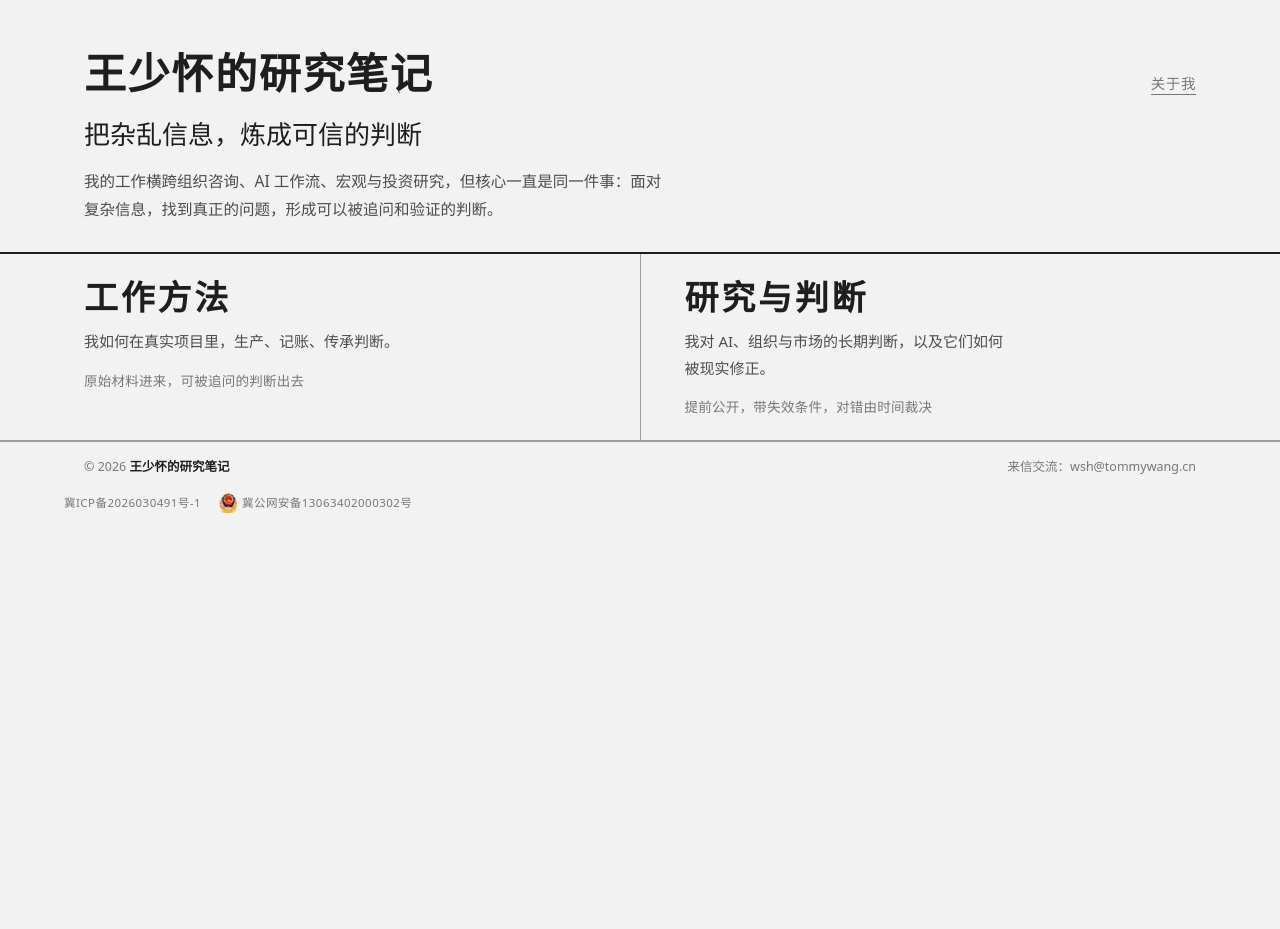
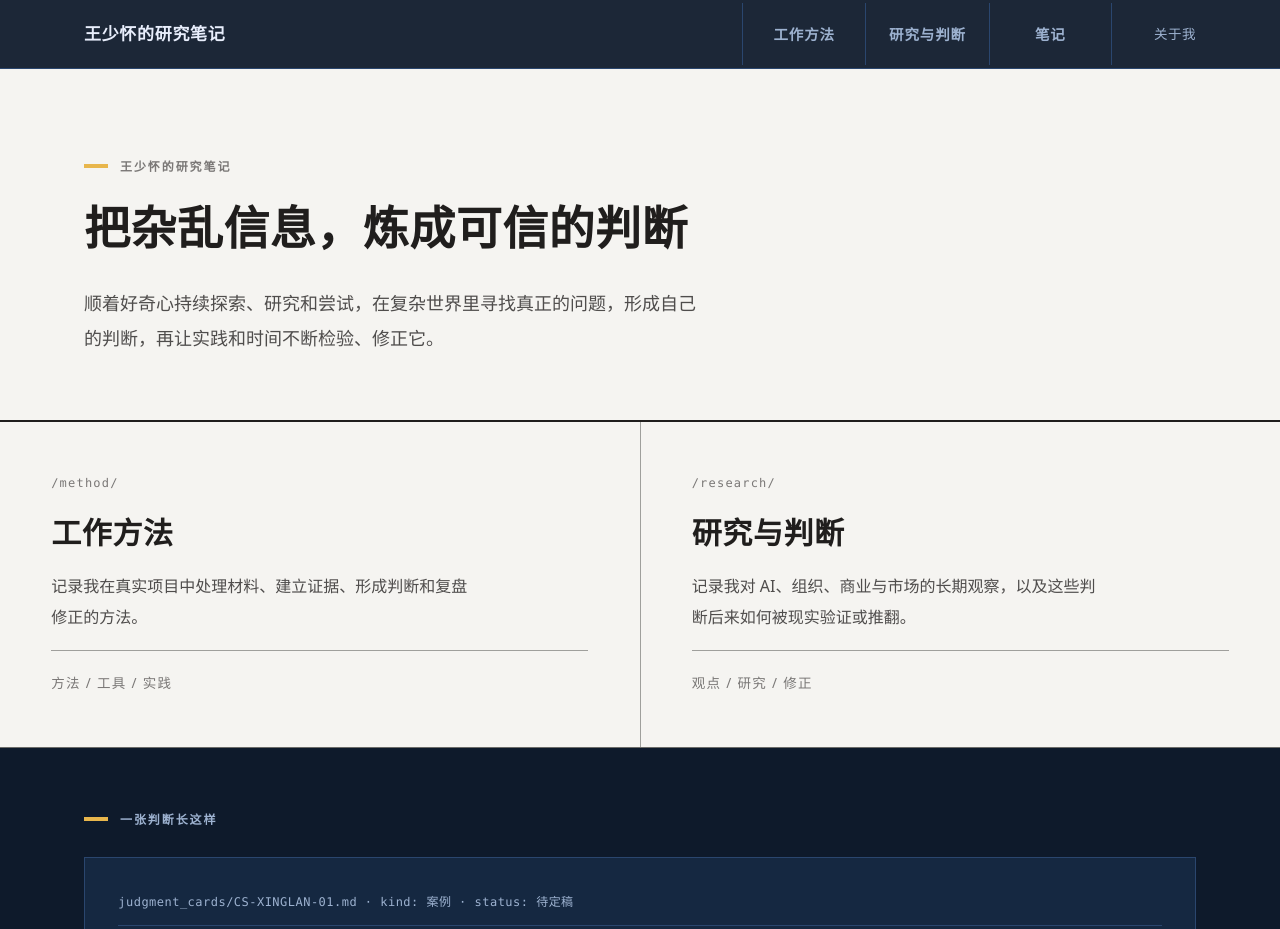
Before and after one commit to tommy-wangbot/tommywang.cn, an Astro site in the folder site/: page / in a window 1280 px wide. Shown: the top 929 px of the page. Before the commit the page ends 800 px from the top, so only its background shows below. Built offline with nearby package versions, Linux system fonts and the light colour scheme; Astro itself is replaced by a stand-in of ours.

Commit message:
第一批落地：设计层1a（字号阶梯/暖纸底/弃宋体）+ 首页2a（判断卡上首页）+ IA 1b（导航三栏目，新建/notes/索引）

```diff
--- a/site/src/components/SiteFooter.astro
+++ b/site/src/components/SiteFooter.astro
@@ -11,14 +11,12 @@ const year = new Date().getFullYear();
 
 <footer class="site-footer" style={seamless ? 'border-top: 0;' : undefined}>
   <div class="foot-main">
-    <span>© {year} <b>{SITE.name}</b></span>
-    <span>来信交流：<a href={`mailto:${SITE.email}`}>{SITE.email}</a></span>
-  </div>
-  <div class="icp">
+    <span>© {year} 王少怀</span>
+    <a href={`mailto:${SITE.email}`}>{SITE.email}</a>
     <a href="https://beian.miit.gov.cn" target="_blank" rel="noopener">{SITE.icp}</a>
-    <span class="mps">
-      <img src="/gongan-beian.png" width="18" height="20" alt="公安备案图标" />
-      <a href={SITE.mpsUrl} rel="noreferrer" target="_blank">{SITE.mps}</a>
-    </span>
+    <a class="mps" href={SITE.mpsUrl} target="_blank" rel="noreferrer">
+      <img src="/gongan-beian.png" width="14" height="14" alt="" />
+      {SITE.mps}
+    </a>
   </div>
 </footer>
--- a/site/src/components/SiteHeader.astro
+++ b/site/src/components/SiteHeader.astro
@@ -1,13 +1,17 @@
 ---
 import { SITE } from '../data/site';
 interface Props {
-  /** 当前所在栏目：method | research | about | undefined */
-  active?: 'method' | 'research' | 'about';
+  /** 当前所在栏目：method | research | notes | about | undefined */
+  active?: 'method' | 'research' | 'notes' | 'about';
 }
 const { active } = Astro.props;
-const keyOf = (href: string) => (href.startsWith('/method') ? 'method' : 'research');
+const keyOf = (href: string) => {
+  if (href.startsWith('/method')) return 'method';
+  if (href.startsWith('/research')) return 'research';
+  return 'notes';
+};
 ---
-<!-- 内页导航：站名 + 两扇门 + 关于我。关于我只是小字链接，不是第三扇门。 -->
+<!-- 内页导航：站名 + 三个栏目 + 关于我。关于我只是小字链接，不是第四个栏目。 -->
 <nav class="nav" aria-label="主导航">
   <div class="nav-inner">
     <a class="nav-brand" href="/">
--- a/site/src/data/site.ts
+++ b/site/src/data/site.ts
@@ -6,8 +6,10 @@ export const SITE = {
   icp: '冀ICP备2026030491号-1',
   mps: '冀公网安备13063402000302号',
   mpsUrl: 'https://beian.mps.gov.cn/#/query/webSearch?code=13063402000302',
+  /** 画布 1b：两扇门 → 三个栏目，笔记升格进导航 */
   doors: [
     { label: '工作方法', href: '/method/' },
     { label: '研究与判断', href: '/research/' },
+    { label: '笔记', href: '/notes/' },
   ],
 } as const;
--- a/site/src/layouts/BaseLayout.astro
+++ b/site/src/layouts/BaseLayout.astro
@@ -7,8 +7,8 @@ import { SITE } from '../data/site';
 interface Props {
   title?: string;
   description?: string;
-  active?: 'method' | 'research' | 'about';
-  /** 关闭顶部导航与页脚（双门首屏、/notes 裸页用） */
+  active?: 'method' | 'research' | 'notes' | 'about';
+  /** 关闭顶部导航与页脚（/notes 裸页用） */
   bare?: boolean;
   bodyClass?: string;
 }
--- a/site/src/pages/index.astro
+++ b/site/src/pages/index.astro
@@ -1,39 +1,76 @@
 ---
 import BaseLayout from '../layouts/BaseLayout.astro';
-import SiteFooter from '../components/SiteFooter.astro';
+import JudgmentCard from '../components/JudgmentCard.astro';
 import { SITE } from '../data/site';
+import { recentNotes } from '../lib/notes';
+
+const notes = await recentNotes(5);
+
+const doors = [
+  {
+    path: '/method/',
+    title: '工作方法',
+    keys: '方法 / 工具 / 实践',
+    desc: '记录我在真实项目中处理材料、建立证据、形成判断和复盘修正的方法。',
+  },
+  {
+    path: '/research/',
+    title: '研究与判断',
+    keys: '观点 / 研究 / 修正',
+    desc: '记录我对 AI、组织、商业与市场的长期观察，以及这些判断后来如何被现实验证或推翻。',
+  },
+];
 ---
 
-<!-- 纸面封面：站名、一句定位、两扇门、页脚。一屏放下。 -->
-<BaseLayout bare>
-  <div class="gate-page">
-    <div class="gate">
-      <header class="gate-head">
-        <div class="gate-top">
-          <h1 class="gate-title">{SITE.name}</h1>
-          <a class="gate-about" href="/about/">关于我</a>
-        </div>
-        <p class="gate-sub">{SITE.tagline}</p>
-        <p class="gate-intro">
-          我的工作横跨组织咨询、AI 工作流、宏观与投资研究，但核心一直是同一件事：面对复杂信息，找到真正的问题，形成可以被追问和验证的判断。
-        </p>
-      </header>
+<BaseLayout description={SITE.tagline}>
+  <header class="home-hero">
+    <p class="kicker">{SITE.name}</p>
+    <h1 class="display">{SITE.tagline}</h1>
+    <p class="home-intro">
+      顺着好奇心持续探索、研究和尝试，在复杂世界里寻找真正的问题，形成自己的判断，再让实践和时间不断检验、修正它。
+    </p>
+  </header>
+  <hr class="home-rule" />
 
-      <div class="gate-doors" aria-label="进入主题栏目">
-        <a class="gate-door" href="/method/">
-          <p class="door-name">工作方法</p>
-          <p class="door-desc">我如何在真实项目里，生产、记账、传承判断。</p>
-          <p class="door-go">原始材料进来，可被追问的判断出去</p>
+  <nav class="home-doors" aria-label="主题栏目">
+    {
+      doors.map((d) => (
+        <a class="home-door" href={d.path}>
+          <span class="dpath">{d.path}</span>
+          <p class="dname">{d.title}</p>
+          <p class="ddesc">{d.desc}</p>
+          <p class="dkeys">{d.keys}</p>
         </a>
+      ))
+    }
+  </nav>
 
-        <a class="gate-door" href="/research/">
-          <p class="door-name">研究与判断</p>
-          <p class="door-desc">我对 AI、组织与市场的长期判断，以及它们如何被现实修正。</p>
-          <p class="door-go">提前公开，带失效条件，对错由时间裁决</p>
-        </a>
-      </div>
+  <section class="home-ledger dark" aria-labelledby="home-card-h">
+    <div class="inner">
+      <p class="kicker" id="home-card-h">一张判断长这样</p>
+      <JudgmentCard id="CS-XINGLAN-01" />
+      <p class="card-note-out">
+        每张卡都写明依据、置信度和失效条件，改判追加记录、不删旧版 →
+        <a href="/research/ledger/">公开判断记录</a>
+      </p>
     </div>
+  </section>
 
-    <SiteFooter />
-  </div>
+  <section class="home-notes" aria-labelledby="home-notes-h">
+    <div class="nhead">
+      <h2 id="home-notes-h">最近笔记</h2>
+      <a href="/notes/">全部笔记</a>
+    </div>
+    <div class="nlist">
+      {
+        notes.map((n) => (
+          <a class="nitem" href={`/notes/${n.slug}/`}>
+            <span class="nd">{n.date}</span>
+            <span class="nt">{n.title}</span>
+            <span class="status-tag" data-status={n.status}>{n.status}</span>
+          </a>
+        ))
+      }
+    </div>
+  </section>
 </BaseLayout>
--- /dev/null
+++ b/site/src/pages/notes/index.astro
@@ -0,0 +1,42 @@
+---
+import BaseLayout from '../../layouts/BaseLayout.astro';
+import StatusTag from '../../components/StatusTag.astro';
+import { recentNotes } from '../../lib/notes';
+
+const notes = await recentNotes();
+---
+
+<BaseLayout
+  title="笔记"
+  active="notes"
+  description="还不够格上判断卡的东西：可能推翻现有判断的信号、说不清但放不下的问题。"
+>
+  <article class="wrap notes-index">
+    <p class="kicker">弱信号层</p>
+    <h1 class="h2">笔记</h1>
+    <p class="copy">
+      还不够格上判断卡的东西：可能推翻我现在判断的信号、说不清但放不下的问题。攒够证据的会立卡，立不起来的就留在这里。
+    </p>
+
+    <div class="list">
+      {
+        notes.map((n) => (
+          <a class="item" href={`/notes/${n.slug}/`}>
+            <span class="id">{n.date}</span>
+            <span class="it">{n.title}</span>
+            {n.excerpt && <p class="ix">{n.excerpt}</p>}
+            <span class="ist">
+              <StatusTag status={n.status} cardId={n.cardId} />
+            </span>
+          </a>
+        ))
+      }
+    </div>
+  </article>
+</BaseLayout>
+
+<style>
+  .notes-index { padding-block: calc(1.8 * var(--leading)) calc(2.2 * var(--leading)); }
+  .notes-index .h2 { margin: 0 0 var(--half); }
+  .notes-index .copy { max-width: 40em; }
+</style>
--- a/site/src/styles/global.css
+++ b/site/src/styles/global.css
@@ -24,7 +24,7 @@
   --space-8: 32px;
 
   /* ── 纸面（浅色·黑白杂志风） ── */
-  --paper: #f3f2f2;
+  --paper: #f5f4f1;
   --surface: #eae9e9;
   --ink: #201e1d;
   --divider: color-mix(in srgb, #201e1d 40%, transparent);
@@ -48,6 +48,7 @@
   --focus: #3b6ea5;
 
   /* ── 字体栈：纯系统字体，不加载任何外部字体 ── */
+  /* 画布 1a：弃用宋体，全站通用无衬线；display 与 heading 同栈，靠字号与字重分层 */
   --font-display: "PingFang SC", "Hiragino Sans GB", "Source Han Sans SC",
     "Noto Sans SC", "Microsoft YaHei", system-ui, -apple-system, sans-serif;
   --font-heading: "PingFang SC", "Hiragino Sans GB", "Source Han Sans SC",
@@ -70,8 +71,8 @@ body {
   background: var(--paper);
   color: var(--ink);
   font-family: var(--font-body);
-  font-size: 15px;
-  line-height: 1.55;
+  font-size: 16px;
+  line-height: 1.8;
   text-wrap: pretty;
   -webkit-font-smoothing: antialiased;
 }
@@ -103,7 +104,7 @@ hr, .hr { height: 2px; border: 0; margin: var(--leading) 0; background: var(--di
 .display {
   font-family: var(--font-display);
   font-weight: 700;
-  font-size: clamp(34px, 5.2vw, 68px);
+  font-size: clamp(30px, 4.4vw, 46px);
   line-height: 1.18;
   letter-spacing: 0.01em;
   margin: 0;
@@ -113,14 +114,14 @@ hr, .hr { height: 2px; border: 0; margin: var(--leading) 0; background: var(--di
 .h2 {
   font-family: var(--font-display);
   font-weight: 700;
-  font-size: clamp(26px, 3.2vw, 42px);
+  font-size: clamp(26px, 3.4vw, 34px);
   line-height: 1.25;
   margin: 0;
 }
 .h3 {
   font-family: var(--font-display);
   font-weight: 700;
-  font-size: clamp(20px, 2.1vw, 26px);
+  font-size: clamp(21px, 2.2vw, 26px);
   line-height: 1.4;
   margin: 0;
 }
@@ -131,18 +132,18 @@ h1, h2, h3, h4, h5, h6 { font-family: var(--font-display); font-weight: 700; lin
   align-items: center;
   gap: 12px;
   font-family: var(--font-heading);
-  font-size: 12.5px;
+  font-size: 12px;
   line-height: var(--half);
   letter-spacing: 0.16em;
   font-weight: 600;
   color: var(--ink-55);
   margin: 0 0 calc(var(--leading) - 4px);
 }
-.kicker::before { content: ""; width: 24px; height: 4px; background: var(--ink); flex: none; }
+.kicker::before { content: ""; width: 24px; height: 4px; background: var(--gold); flex: none; }
 
 .copy {
-  font-size: 16.5px;
-  line-height: 1.78;
+  font-size: 16px;
+  line-height: 1.85;
   margin: 0;
   max-width: var(--measure);
   color: var(--ink-70);
@@ -232,35 +233,29 @@ h1, h2, h3, h4, h5, h6 { font-family: var(--font-display); font-weight: 700; lin
   .nav-about { margin-left: auto; margin-top: 12px; min-height: 46px; display: inline-flex; align-items: center; }
 }
 
-/* ── 页脚 ── */
-.site-footer { background: var(--navy); color: var(--dim); border-top: 1px solid var(--hair); }
+/* ── 页脚：纸面浅色，单行等宽小字（画布 2a） ── */
+.site-footer {
+  background: var(--paper);
+  color: var(--ink-55);
+  border-top: 1px solid var(--divider);
+}
 .site-footer .foot-main {
   max-width: var(--wrap);
   margin: 0 auto;
-  padding: calc(1.4 * var(--leading)) var(--edge);
+  padding: 28px var(--edge) 40px;
   display: flex;
   flex-wrap: wrap;
-  gap: 12px 40px;
-  justify-content: space-between;
+  align-items: center;
+  gap: 8px 24px;
+  font-family: var(--font-mono);
   font-size: 12.5px;
-  line-height: 1.8;
+  letter-spacing: 0.04em;
+  line-height: 1.7;
 }
-.site-footer b { color: var(--ink-rev); font-weight: 600; }
-.site-footer a { color: var(--dim); text-decoration: none; }
-.site-footer a:hover { color: var(--ink-rev); text-decoration: underline; text-underline-offset: 4px; }
-.site-footer .icp {
-  display: flex;
-  justify-content: center;
-  align-items: center;
-  flex-wrap: wrap;
-  gap: 8px 18px;
-  font-size: 11.5px;
-  letter-spacing: 0.04em;
-  padding: 0 var(--edge) var(--leading);
-  color: color-mix(in srgb, var(--dim) 65%, transparent);
-}
-.site-footer .mps { display: inline-flex; align-items: center; gap: 5px; }
-.site-footer .mps img { width: 18px; height: 20px; object-fit: contain; }
+.site-footer a { color: var(--ink-55); text-decoration: none; }
+.site-footer a:hover { color: var(--ink); text-decoration: underline; text-underline-offset: 4px; }
+.site-footer .mps { display: inline-flex; align-items: center; gap: 6px; }
+.site-footer .mps img { width: 14px; height: 14px; object-fit: contain; }
 
 /* ── 判断卡（V1.3 card-doc 视觉延用）：账本内容，金色保留 ── */
 .card-doc {
@@ -359,138 +354,6 @@ h1, h2, h3, h4, h5, h6 { font-family: var(--font-display); font-weight: 700; lin
 .status-tag[data-status="问题"]::before { background: transparent; box-shadow: inset 0 0 0 2px var(--ink-40); }
 .dark .status-tag { border-color: var(--hair); color: var(--dim); }
 
-/* ── 双门首屏：浅纸色封面，整屏（含页脚）一屏放下 ── */
-.gate-page {
-  min-height: 100svh;
-  display: flex;
-  flex-direction: column;
-  background: var(--paper);
-}
-.gate-page > .site-footer { flex: none; }
-.gate-page > .site-footer {
-  background: transparent;
-  color: var(--ink-55);
-  border-top: 1px solid var(--divider);
-}
-.gate-page > .site-footer .foot-main {
-  padding-block: 14px;
-  gap: 8px 24px;
-}
-.gate-page > .site-footer b { color: var(--ink); }
-.gate-page > .site-footer a { color: var(--ink-55); }
-.gate-page > .site-footer a:hover { color: var(--ink); }
-.gate-page > .site-footer .icp {
-  justify-content: flex-start;
-  padding-top: 0;
-  padding-bottom: 16px;
-  color: var(--ink-40);
-}
-.gate { flex: none; display: flex; flex-direction: column; background: var(--paper); color: var(--ink); }
-.gate-head { padding: 48px var(--edge) 28px; max-width: var(--wrap); margin: 0 auto; width: 100%; }
-.gate-top {
-  display: flex;
-  justify-content: space-between;
-  align-items: baseline;
-  gap: 24px;
-}
-.gate-title {
-  font-family: var(--font-display);
-  font-weight: 700;
-  font-size: clamp(28px, 3.6vw, 42px);
-  line-height: 1.2;
-  letter-spacing: 0.04em;
-  margin: 0;
-  color: var(--ink);
-}
-.gate-about {
-  flex: none;
-  color: var(--ink-55);
-  font-size: 14.5px;
-  letter-spacing: 0.04em;
-  text-decoration: none;
-  border-bottom: 1px solid currentColor;
-}
-.gate-about:hover { color: var(--ink); }
-.gate-sub {
-  font-family: var(--font-display);
-  font-size: clamp(18px, 2.1vw, 26px);
-  line-height: 1.45;
-  color: var(--ink);
-  margin: 18px 0 0;
-}
-.gate-intro {
-  font-size: 15.5px;
-  line-height: 1.8;
-  color: var(--ink-70);
-  max-width: 38em;
-  margin: 14px 0 0;
-}
-.gate-doors {
-  flex: 0 0 auto;
-  display: grid;
-  grid-template-columns: 1fr 1fr;
-  background: transparent;
-  border-top: 2px solid var(--ink);
-  border-bottom: 1px solid var(--divider);
-  padding-inline: max(var(--edge), calc((100% - var(--wrap)) / 2 + var(--edge)));
-}
-.gate-door {
-  color: inherit;
-  text-decoration: none;
-  display: flex;
-  flex-direction: column;
-  gap: 10px;
-  padding-block: 22px;
-}
-.gate-door:first-child { padding-right: clamp(20px, 3.4vw, 56px); }
-.gate-door + .gate-door {
-  border-left: 1px solid var(--divider);
-  padding-left: clamp(20px, 3.4vw, 56px);
-}
-.gate-door:hover, .gate-door:focus-visible { background: var(--surface); color: inherit; }
-.gate-door .door-name {
-  font-family: var(--font-display);
-  font-weight: 700;
-  font-size: clamp(24px, 2.8vw, 34px);
-  letter-spacing: 0.08em;
-  line-height: 1.25;
-  color: var(--ink);
-  margin: 0;
-}
-.gate-door:hover .door-name { color: var(--ink); }
-.gate-door .door-desc {
-  font-size: 15px;
-  line-height: 1.75;
-  color: var(--ink-70);
-  margin: 0;
-  max-width: 22em;
-}
-.gate-door .door-go {
-  margin: 6px 0 0;
-  padding-top: 0;
-  font-family: var(--font-heading);
-  font-size: 13.5px;
-  line-height: 1.6;
-  letter-spacing: 0.02em;
-  color: var(--ink-55);
-}
-@media (max-width: 760px) {
-  /* 移动端：两门上下堆叠，工作方法在上 */
-  .gate-head { padding-top: 24px; padding-bottom: 16px; }
-  .gate-title { font-size: 26px; }
-  .gate-sub { margin-top: 14px; }
-  .gate-intro { font-size: 14.5px; margin-top: 12px; }
-  .gate-doors { grid-template-columns: 1fr; }
-  .gate-door { gap: 8px; padding-block: 16px; }
-  .gate-door:first-child { padding-right: 0; }
-  .gate-door + .gate-door {
-    border-left: 0;
-    border-top: 1px solid var(--divider);
-    padding-left: 0;
-  }
-  .gate-door .door-go { margin-top: 2px; }
-}
-
 /* 账本表格窄屏：键值上下堆叠（V1.3 原生断点行为） */
 @media (max-width: 700px) {
   .kv { grid-template-columns: 1fr; }
@@ -546,14 +409,14 @@ a.tile:hover .t { text-decoration: underline; text-decoration-thickness: 2px; te
 }
 
 /* ── 正文排版（Markdown 渲染区） ── */
-.prose { font-size: 16.5px; line-height: 1.9; color: var(--ink-70); }
+.prose { font-size: 18px; line-height: 1.9; color: var(--ink-70); }
 /* 先清掉浏览器默认外边距，再由下面的 `> * + *` 统一给节奏。
    必须用 :where() 压低特异性并写在前面——否则 `.prose p`(0,1,1)
    会盖过 `.prose > * + *`(0,1,0)，把段间距全部清零。 */
 .prose :where(p, ul, ol) { margin-block: 0; }
 .prose > * + * { margin-top: var(--leading); }
-.prose h2 { font-size: clamp(22px, 2.6vw, 30px); color: var(--ink); margin-top: calc(1.8 * var(--leading)); }
-.prose h3 { font-size: clamp(18px, 2.1vw, 22px); color: var(--ink); margin-top: calc(1.4 * var(--leading)); }
+.prose h2 { font-size: clamp(22px, 2.6vw, 26px); color: var(--ink); margin-top: calc(1.8 * var(--leading)); }
+.prose h3 { font-size: clamp(19px, 2.1vw, 21px); color: var(--ink); margin-top: calc(1.4 * var(--leading)); }
 .prose strong { color: var(--ink); font-weight: 600; }
 .prose blockquote {
   margin: 0;
@@ -729,7 +592,6 @@ body { min-height: 100svh; }
 }
 .nav-doors a:hover::before, .nav-doors a[aria-current="page"]::before { border-color: var(--ink-rev); }
 .nav-doors a[aria-current="page"] { box-shadow: inset 0 -2px 0 var(--ink-rev); }
-.site-footer { background: var(--navy-deep); }
 .tile, .case-card { transition: background 180ms ease, transform 180ms ease, box-shadow 180ms ease; }
 .tile:hover, .case-card:hover { background: var(--paper-warm); transform: translateY(-3px); box-shadow: 0 7px 0 var(--shadow-faint); }
 .list a.item { transition: background 180ms ease, padding 180ms ease; }
@@ -740,7 +602,7 @@ body { min-height: 100svh; }
   .nav-doors a::before { left: 12px; right: 12px; top: 7px; }
 }
 @media (prefers-reduced-motion: reduce) {
-  .tile, .case-card, .list a.item, .gate-door, .nav-doors a { transition: none; }
+  .tile, .case-card, .list a.item, .home-door, .nav-doors a { transition: none; }
 }
 
 /* ── 关于我 ── */
@@ -754,3 +616,103 @@ body { min-height: 100svh; }
   line-height: 1.85;
   color: var(--ink-70);
 }
+
+/* ── 首页（画布 2a）：主张 → 两扇门 → 一张真卡 → 最近笔记 ── */
+.home-hero {
+  max-width: var(--wrap);
+  margin: 0 auto;
+  padding: clamp(56px, 7vw, 96px) var(--edge) clamp(40px, 5vw, 64px);
+}
+.home-hero .display { max-width: 16em; }
+.home-hero .home-intro {
+  margin: 32px 0 0;
+  font-size: 18px;
+  line-height: 1.95;
+  color: var(--ink-70);
+  max-width: 34em;
+}
+.home-rule { height: 2px; background: var(--ink); border: 0; margin: 0; }
+
+.home-doors {
+  display: grid;
+  grid-template-columns: 1fr 1fr;
+  gap: 1px;
+  background: var(--divider);
+  border-bottom: 1px solid var(--divider);
+}
+.home-door {
+  background: var(--paper);
+  padding: clamp(36px, 4vw, 56px) clamp(24px, 4vw, 56px);
+  display: flex;
+  flex-direction: column;
+  gap: 18px;
+  min-height: 260px;
+  text-decoration: none;
+  color: inherit;
+}
+.home-door:hover { background: var(--surface); }
+.home-door .dpath { font-family: var(--font-mono); font-size: 12px; letter-spacing: 0.1em; color: var(--ink-55); }
+.home-door .dname {
+  font-family: var(--font-display);
+  font-weight: 700;
+  font-size: clamp(24px, 2.4vw, 30px);
+  letter-spacing: 0.02em;
+  line-height: 1.35;
+  margin: 0;
+}
+.home-door:hover .dname { text-decoration: underline; text-decoration-thickness: 2px; text-underline-offset: 5px; }
+.home-door .ddesc { margin: 0; font-size: 16px; line-height: 1.9; color: var(--ink-70); max-width: 26em; }
+.home-door .dkeys {
+  margin: auto 0 0;
+  padding-top: 20px;
+  border-top: 1px solid var(--divider);
+  font-size: 13.5px;
+  letter-spacing: 0.1em;
+  color: var(--ink-55);
+}
+
+.home-ledger { background: var(--navy); padding: clamp(40px, 5vw, 64px) 0; }
+.home-ledger > .inner { max-width: var(--wrap); margin: 0 auto; padding: 0 var(--edge); }
+.home-ledger .kicker { color: var(--dim); margin-bottom: var(--leading); }
+.home-ledger .card-note-out {
+  margin: var(--leading) 0 0;
+  font-size: 14px;
+  line-height: 1.85;
+  color: var(--dim);
+}
+.home-ledger .card-note-out a { color: var(--gold); }
+
+.home-notes { max-width: var(--wrap); margin: 0 auto; padding: clamp(40px, 5vw, 64px) var(--edge); }
+.home-notes .nhead {
+  display: flex;
+  flex-wrap: wrap;
+  align-items: baseline;
+  justify-content: space-between;
+  gap: 12px 20px;
+  padding-bottom: 16px;
+  border-bottom: 2px solid var(--ink);
+}
+.home-notes .nhead h2 { font-size: clamp(21px, 2.2vw, 26px); margin: 0; }
+.home-notes .nhead a { font-size: 14px; }
+.home-notes .nlist a.nitem {
+  display: grid;
+  grid-template-columns: 7.5em minmax(0, 1fr) auto;
+  gap: 6px 24px;
+  align-items: baseline;
+  padding: 20px 0;
+  border-bottom: 1px solid var(--divider);
+  text-decoration: none;
+  color: inherit;
+}
+.home-notes .nlist a.nitem:hover { background: var(--surface); }
+.home-notes .nlist .nd { font-family: var(--font-mono); font-size: 12.5px; color: var(--ink-55); font-variant-numeric: tabular-nums; }
+.home-notes .nlist .nt { font-size: 18px; font-weight: 600; line-height: 1.5; }
+.home-notes .nlist a.nitem:hover .nt { text-decoration: underline; text-decoration-thickness: 2px; text-underline-offset: 5px; }
+
+@media (max-width: 860px) {
+  .home-doors { grid-template-columns: 1fr; }
+  .home-door { min-height: 0; }
+}
+@media (max-width: 620px) {
+  .home-notes .nlist a.nitem { grid-template-columns: 1fr; }
+}
```
